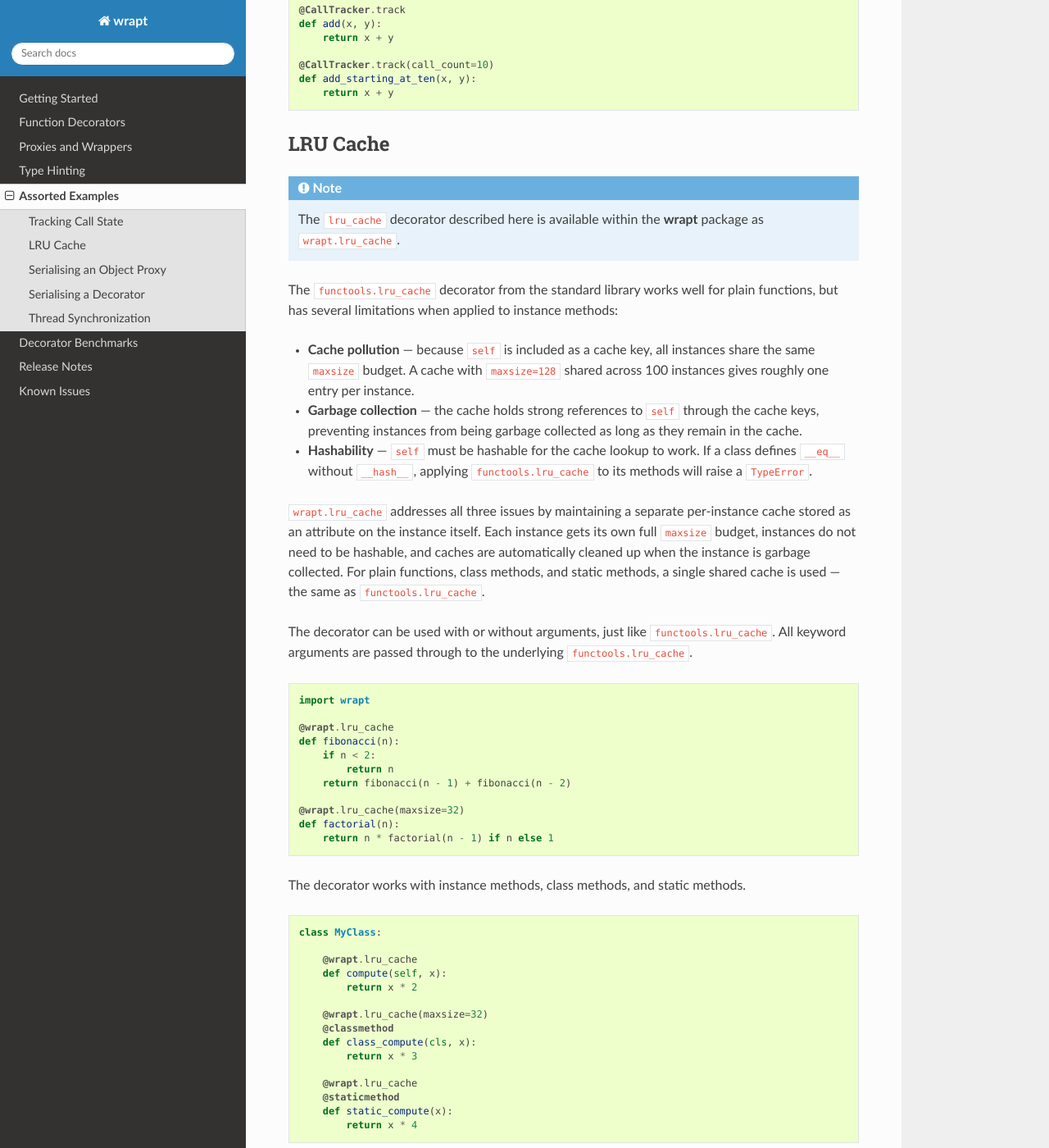
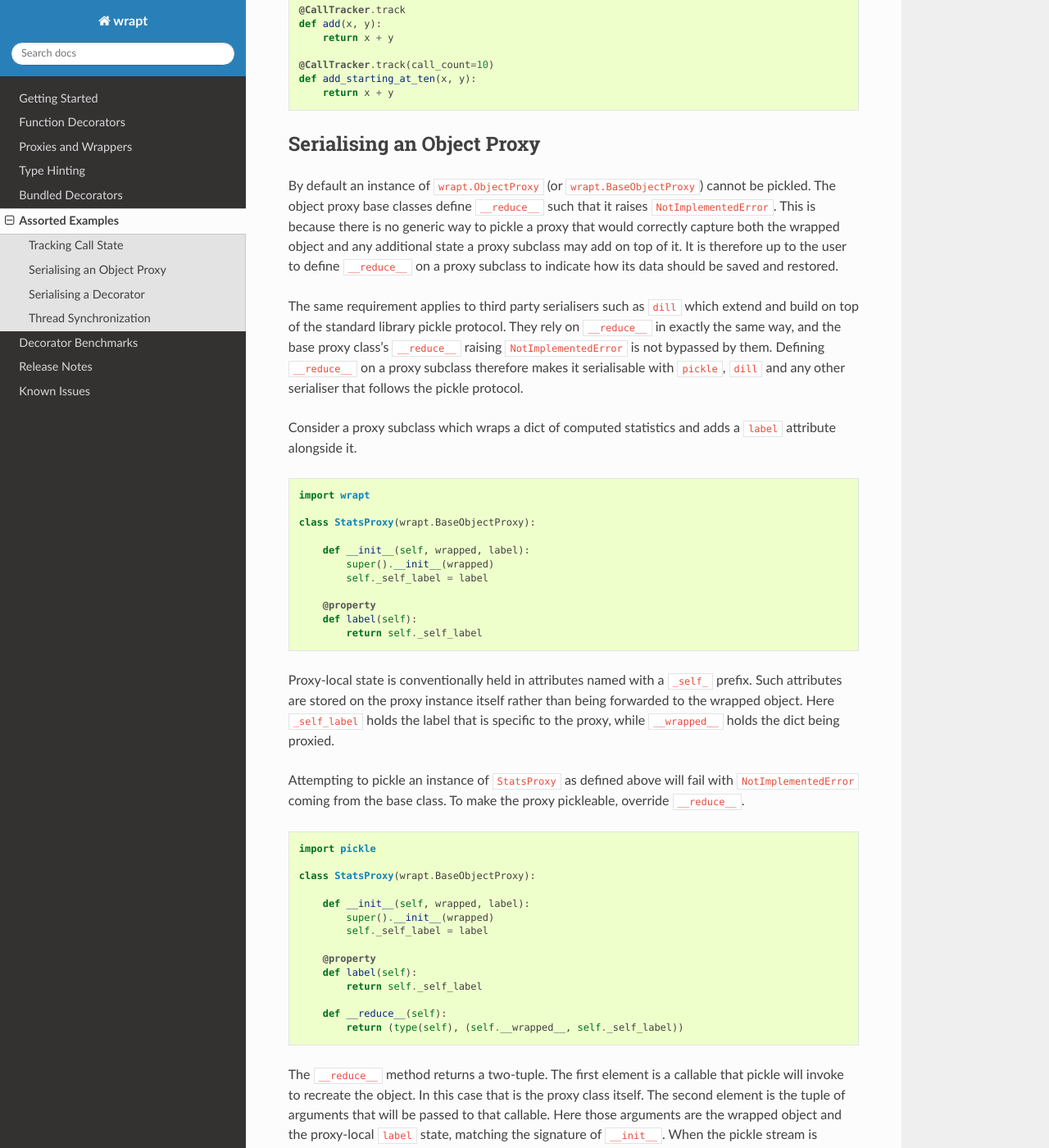
Before and after one commit to GrahamDumpleton/wrapt, a Sphinx documentation site: the page built from docs/examples.rst, in a window 1280 px wide and 1400 px high, scrolled down 3021 px. Shown: the whole window at 82% size. Built offline with Sphinx 7.4.7 and the Read the Docs theme 3.1.0, drawn with Linux system fonts in a browser that asks for light colours; some of the changed text lies outside the part shown.

Commit message:
Add bundled decorators docs page
Introduce a new Bundled Decorators page that collects usage-focused
documentation for the decorators shipped with wrapt. The synchronized
section now covers both synchronous and asynchronous usage, including
decorator and context-manager forms, explicit lock injection, reentrancy
behaviour, the shadow-underscore pattern for working around the
non-reentrancy of asyncio.Lock, and the independence of the sync and
async auto-locks stored on the same context. It also clarifies that the
decorator and context-manager forms share a single auto-created lock
per context object.

Move the LRU Cache section out of the examples page, where it sat
awkwardly alongside build-it-yourself walkthroughs, and strip the
footnote from the Thread Synchronization walkthrough that noted the
bundled equivalent. Adjust cross-references in changes.rst to point at
the new page.

```diff
--- a/docs/changes.rst
+++ b/docs/changes.rst
@@ -32,7 +32,7 @@ their help is much appreciated.
   functions, class methods, and static methods, a single shared cache is used.
   The ``cache_info()``, ``cache_clear()``, and ``cache_parameters()`` methods
   are available directly on the decorated function. See the "LRU Cache"
-  section of :doc:`examples` for details.
+  section of :doc:`bundled` for details.
 
 * Added support for deferred patching in ``wrap_function_wrapper`` and
   ``patch_function_wrapper``. When the target module name is passed as a
@@ -68,7 +68,8 @@ their help is much appreciated.
   block of code using an independent per-context ``asyncio.Lock``. Note
   that ``asyncio.Lock`` is not reentrant, which is a known difference from
   the threading case; users requiring reentrant semantics can pass their
-  own task-reentrant async lock via the explicit-lock form.
+  own task-reentrant async lock via the explicit-lock form. See the "Thread
+  Synchronization" section of :doc:`bundled` for details.
 
 **Features Changed**
 
--- a/docs/examples.rst
+++ b/docs/examples.rst
@@ -166,115 +166,6 @@ This allows both styles of usage.
     @CallTracker.track(call_count=10)
     def add_starting_at_ten(x, y):
         return x + y
-
-LRU Cache
----------
-
-.. note::
-    The ``lru_cache`` decorator described here is available within the
-    **wrapt** package as ``wrapt.lru_cache``.
-
-The ``functools.lru_cache`` decorator from the standard library works well
-for plain functions, but has several limitations when applied to instance
-methods:
-
-* **Cache pollution** — because ``self`` is included as a cache key, all
-  instances share the same ``maxsize`` budget. A cache with ``maxsize=128``
-  shared across 100 instances gives roughly one entry per instance.
-
-* **Garbage collection** — the cache holds strong references to ``self``
-  through the cache keys, preventing instances from being garbage collected
-  as long as they remain in the cache.
-
-* **Hashability** — ``self`` must be hashable for the cache lookup to work.
-  If a class defines ``__eq__`` without ``__hash__``, applying
-  ``functools.lru_cache`` to its methods will raise a ``TypeError``.
-
-``wrapt.lru_cache`` addresses all three issues by maintaining a separate
-per-instance cache stored as an attribute on the instance itself. Each
-instance gets its own full ``maxsize`` budget, instances do not need to be
-hashable, and caches are automatically cleaned up when the instance is
-garbage collected. For plain functions, class methods, and static methods,
-a single shared cache is used — the same as ``functools.lru_cache``.
-
-The decorator can be used with or without arguments, just like
-``functools.lru_cache``. All keyword arguments are passed through to the
-underlying ``functools.lru_cache``.
-
-::
-
-    import wrapt
-
-    @wrapt.lru_cache
-    def fibonacci(n):
-        if n < 2:
-            return n
-        return fibonacci(n - 1) + fibonacci(n - 2)
-
-    @wrapt.lru_cache(maxsize=32)
-    def factorial(n):
-        return n * factorial(n - 1) if n else 1
-
-The decorator works with instance methods, class methods, and static methods.
-
-::
-
-    class MyClass:
-
-        @wrapt.lru_cache
-        def compute(self, x):
-            return x * 2
-
-        @wrapt.lru_cache(maxsize=32)
-        @classmethod
-        def class_compute(cls, x):
-            return x * 3
-
-        @wrapt.lru_cache
-        @staticmethod
-        def static_compute(x):
-            return x * 4
-
-For instance methods, each instance maintains its own independent cache.
-
-::
-
-    >>> obj1 = MyClass()
-    >>> obj2 = MyClass()
-    >>> obj1.compute(5)
-    10
-    >>> obj2.compute(5)
-    10
-
-Each instance has its own ``maxsize`` budget, so caching on one instance
-does not affect another.
-
-The ``cache_info()``, ``cache_clear()``, and ``cache_parameters()`` methods
-are available directly on the decorated function. For instance methods,
-these operate on the per-instance cache for the bound instance.
-
-::
-
-    >>> obj = MyClass()
-    >>> obj.compute(5)
-    10
-    >>> obj.compute(5)
-    10
-    >>> obj.compute.cache_info()
-    CacheInfo(hits=1, misses=1, maxsize=128, currsize=1)
-    >>> obj.compute.cache_clear()
-
-For plain functions, class methods, and static methods these operate on the
-single shared cache.
-
-::
-
-    >>> fibonacci(10)
-    55
-    >>> fibonacci.cache_info()
-    CacheInfo(hits=8, misses=11, maxsize=128, currsize=11)
-    >>> fibonacci.cache_parameters()
-    {'maxsize': 128, 'typed': False}
 
 Serialising an Object Proxy
 ---------------------------
@@ -514,10 +405,6 @@ use case.
 
 Thread Synchronization
 ----------------------
-
-.. note::
-    The final variant of the ``synchronized`` decorator described here
-    is available within the **wrapt** package as ``wrapt.synchronized``.
 
 Synchronization decorators are a simplified way of adding thread locking to
 functions, methods, instances of classes or a class type. They work by
--- a/docs/index.rst
+++ b/docs/index.rst
@@ -52,6 +52,7 @@ Documentation
    decorators
    wrappers
    typing
+   bundled
    examples
    benchmarks
    changes
```
Also changed, not shown: docs/bundled.rst (added, +405 -0 lines).
